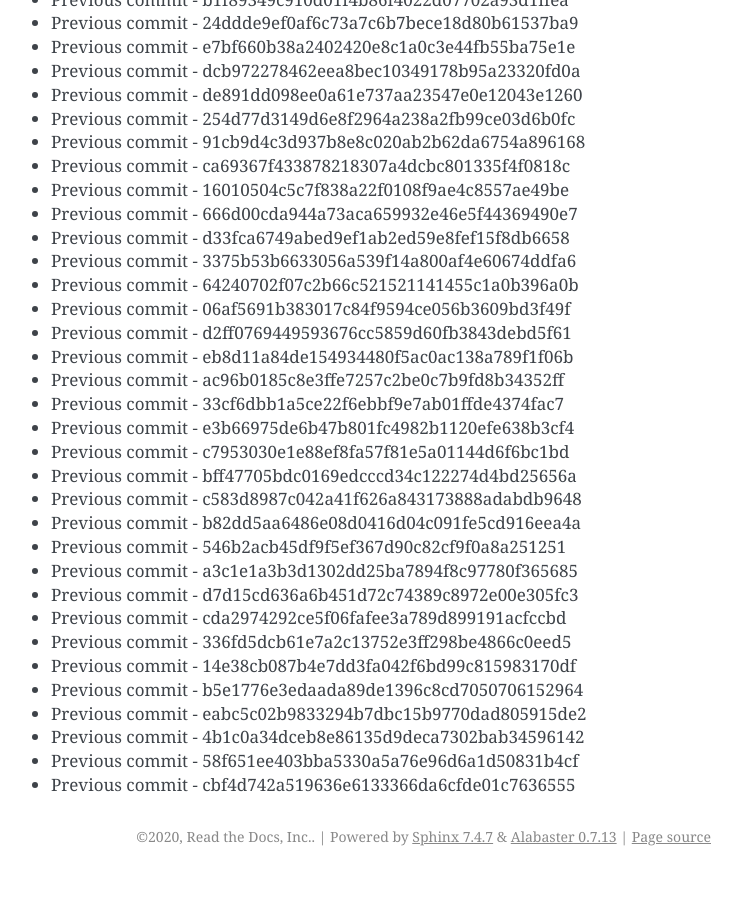
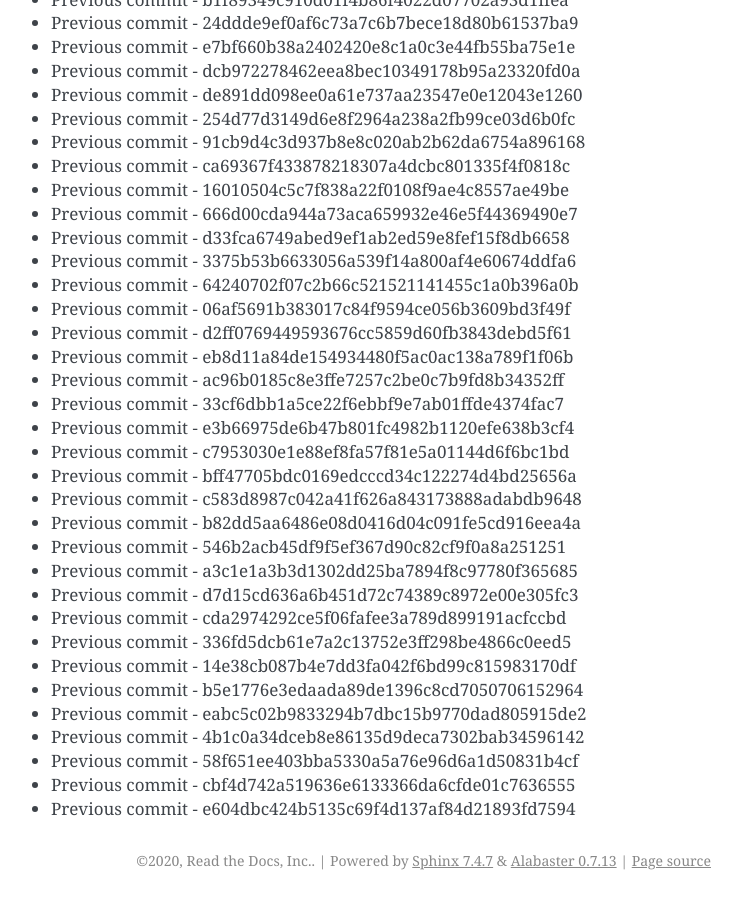
Before and after one commit to readthedocs/rtd-git-stresstest, a Sphinx documentation site: the page built from docs/updates.rst, in a window 1280 px wide and 900 px high, scrolled down 40825 px. Shown: the whole window, without its empty margins (399-1141 px from the left). Built offline with Sphinx 7.4.7, drawn with Linux system fonts in a browser that asks for light colours; before the commit the page ends 41701 px from its top, so only the background shows below that.

Commit message:
Generating commit from previous: e604dbc424b5135c69f4d137af84d21893fd7594

```diff
--- a/docs/updates.rst
+++ b/docs/updates.rst
@@ -1747,3 +1747,4 @@ It can be tested for any performance characteristics.
 * Previous commit - 4b1c0a34dceb8e86135d9deca7302bab34596142
 * Previous commit - 58f651ee403bba5330a5a76e96d6a1d50831b4cf
 * Previous commit - cbf4d742a519636e6133366da6cfde01c7636555
+* Previous commit - e604dbc424b5135c69f4d137af84d21893fd7594
```
